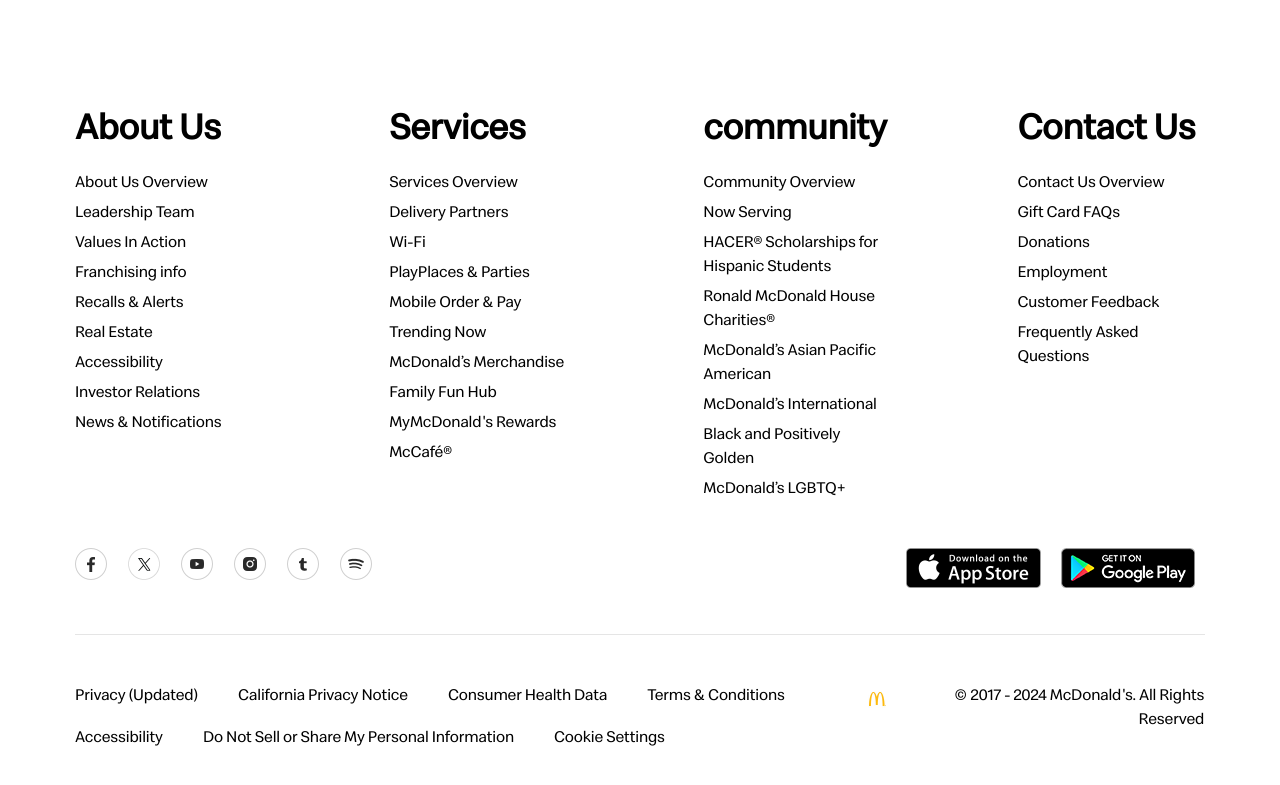
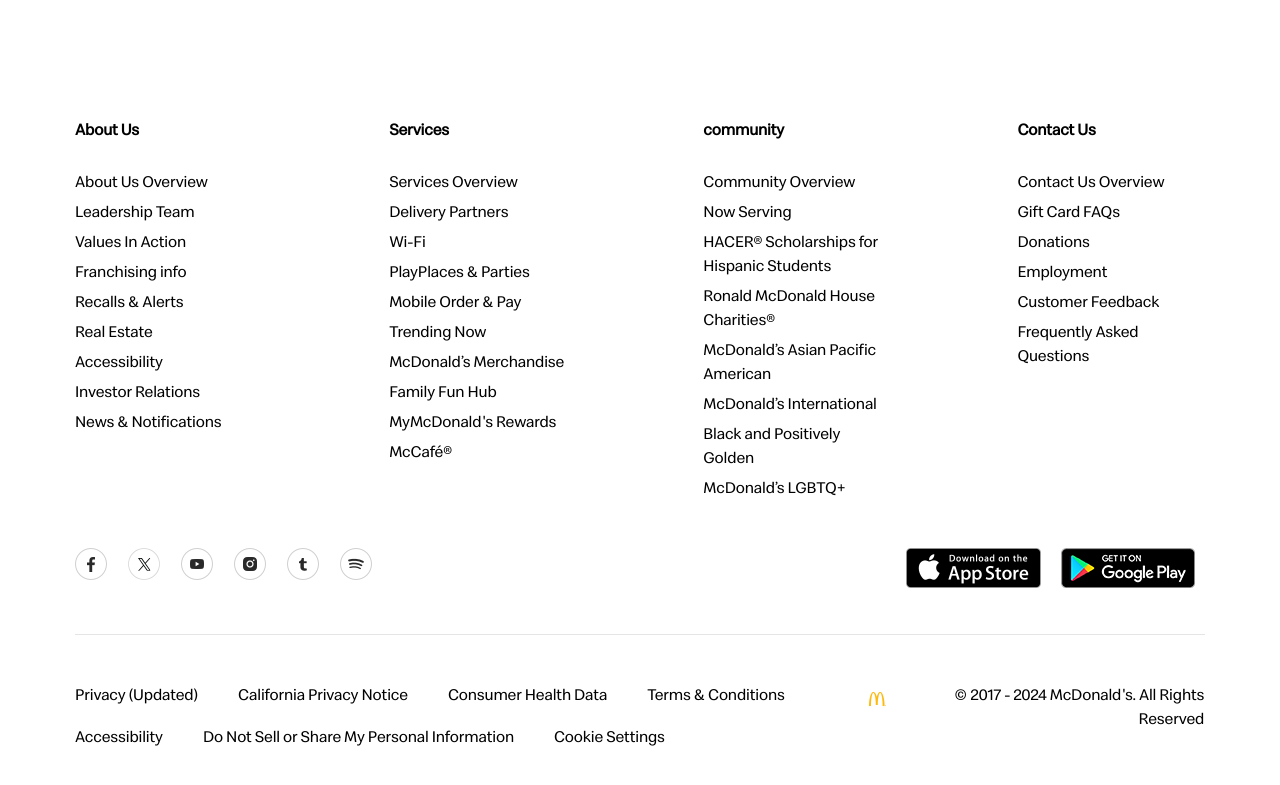
Before and after one commit to Mike-codelive/macdonalds-clone, a React (Vite) app: page /main in a window 1280 px wide. Shown: the part 4890-5675 px from the top of the page. Built offline with nearby package versions, Linux system fonts and the light colour scheme.

Commit message:
Footer & Ordermodal fixed

```diff
--- a/src/index.css
+++ b/src/index.css
@@ -22,10 +22,20 @@
   margin-bottom: 18px;
 }
 
+.modal_container h1 {
+  font-size: 16px;
+  margin: 0;
+  line-height: unset;
+}
+
 h2 {
   font-size: 36px;
   font-weight: 700;
   line-height: 40px;
+}
+
+footer h2 {
+  font-size: 1pc;
 }
 
 h3 {
```
